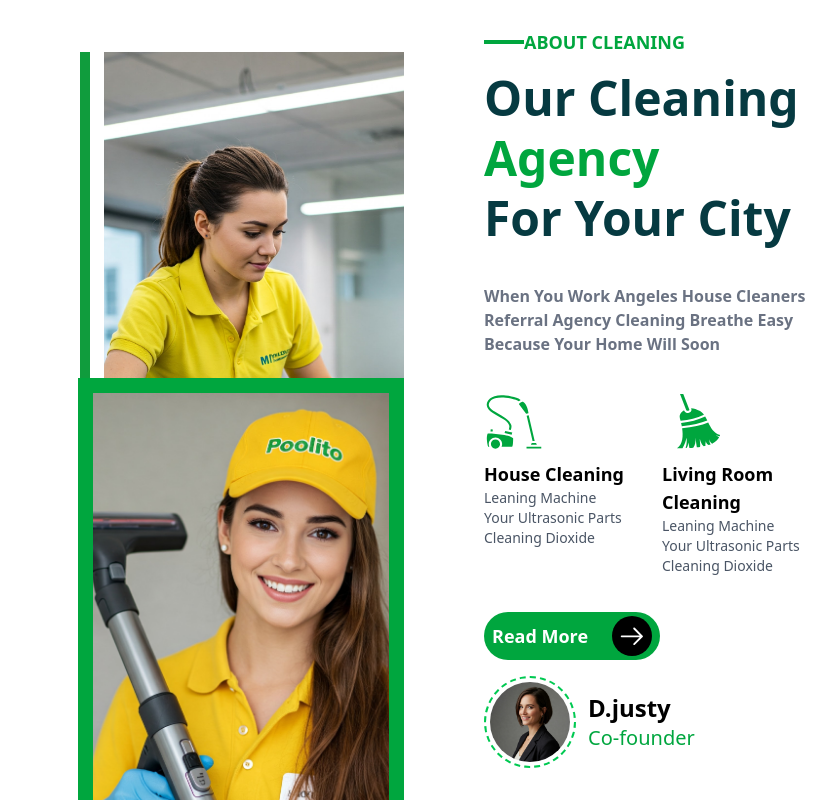
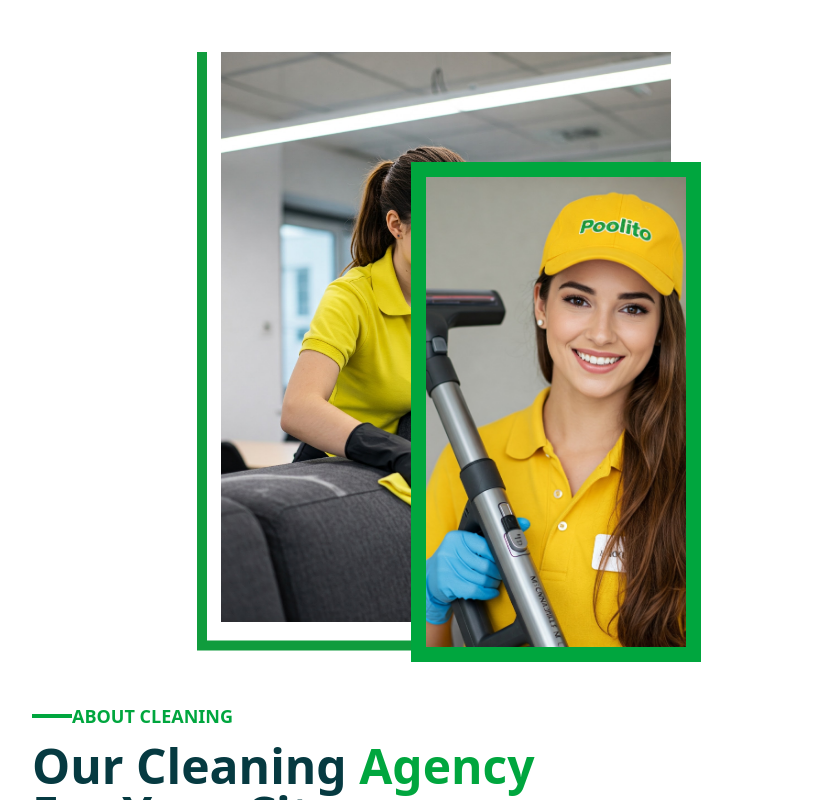
Before and after one commit to Butter002/vecurosoft-App, a React (Vite) app: page / in a window 1024 px wide. Shown: the part 1460-2260 px from the top of the page, without its empty margins (68-904 px from the left). Built offline with nearby package versions, Linux system fonts and the light colour scheme.

Commit message:
section.css add

```diff
--- a/src/pages/Home.jsx
+++ b/src/pages/Home.jsx
@@ -14,6 +14,7 @@ import Section1 from "../HomeSetion/SlideShow";
 import ClientSection from "../HomeSetion/ClientSection";
 import TeamArea from "../HomeSetion/TeamArea";
 import ReviewAndBooking from "../HomeSetion/ReviewAndBooking";
+import './Section2.css'
 
 import cleaningsofa from "../assets/images/cleaningsofa.png";
 import section2image from "../assets/images/section2image.png";
@@ -37,6 +38,7 @@ function Home() {
 
           {/* Section 2 */}
           <div className="flex flex-col bg-[#109c3d] lg:flex-row">
+
             {/* Left Green Panel */}
             <div className="flex items-center justify-start px-7 py-14 w-full border-dashed border-black lg:w-[35%]">
               <div className="flex items-center gap-5">
@@ -92,35 +94,37 @@ function Home() {
           </div>
 
           {/* section 3 */}
-          <div className="bg-white py-12 lg:m-1 px-4 md:px-16 xl:px-40">
-            <div className="grid grid-cols-1 lg:grid-cols-2 gap-20 py-5 lg:px-20 items-center">
+          <div className="bg-white py-12 lg:m-1 px-4 px-lg">
+            <div className="flex flex-col  flexd gap-20 py-5 lg:px-20 items-center">
               {/* Left Side Images */}
-
-              <div ref={ref2}
-                className={`relative h-full flex flex-row pl-6 pt-6 gap-5 items-start w-full
+              <div className=" width-lg backcolor  ">
+                <div ref={ref2}
+                className={`relative h-full flex  flex-row pl-6 pt-6 gap-5 items-start w-full
                 transition-opacity duration-700 ${inView2 ? "slide-up-fade" : "opacity-0 translate-y-8"}`} >
 
                 <img src={cleaningsofa} alt="Cleaning" className="h-[570px] object-cover w-[100%] max-w-[450px] border-transparent" />
 
-                <div className="bg-[#109c3d] w-full mt-8 h-2" />
+                <div className="bg-[#109c3d] w-full mt-8 h-2"/>
 
                 <div className="absolute -left-0 top-6">
-                  <img src={vector1} alt="" />
+                  <img src={vector1}/>
                 </div>
 
-                <div className="absolute bottom-[-40px] right-[0px] hidden lg:flex items-center justify-center w-[326px] h-[530px] border-15 border-green-600">
+                <div className="absolute image-box-position bottom-[-40px] right-[0px] hidden lg:flex items-center justify-center w-[326px] h-[530px] border-15 border-green-600">
                   <img src={section2image} alt="Worker" className="h-full object-cover w-full" />
                 </div>
 
                 </div>
+              </div>
 
               {/* Right Side Content */}
               <div ref={ref2}
-                className={`gap-3 flex flex-col transition-opacity duration-700 ${inView2 ? "slide-up-fade" : "opacity-0 translate-y-8"}`}>
+                className={`gap-3 flex width-lg flex-col transition-opacity duration-700 ${inView2 ? "slide-up-fade" : "opacity-0 translate-y-8"}`}>
 
-                <p className="text-green-600 font-semibold flex flex-row items-center text-lg "><div className="h-1 w-10 bg-green-600" /> ABOUT CLEANING</p>
+                <p className="text-green-600 font-semibold flex flex-row items-center text-lg "><div className="h-1 w-10 bg-green-600" />ABOUT CLEANING</p>
 
-                <h2 className="lg:text-5xl text-4xl text-[#063a41] font-bold leading-15 mb-6">Our Cleaning <span className="text-green-600">Agency</span>
+                <h2 className="lg:text-5xl text-4xl text-[#063a41] font-bold leading-10mb-6">
+                  Our Cleaning <span className="text-green-600">Agency</span>
                 <br/> For Your City</h2>
                 <p className="text-gray-500 font-bold mb-6">
                   When You Work Angeles House Cleaners Referral Agency Cleaning
@@ -147,7 +151,7 @@ function Home() {
                 {/* CTA and Author */}
                 <div className="flex items-center flex-wrap gap-4">
                     <div className="group">
-                      <button className="bg-green-600 group-hover:bg-[#062F33] text-white py-1 px-2 rounded-full text-lg font-semibold flex items-center gap-6 transition-all duration-300">
+                      <button className="bg-green-600 group-hover:bg-[#062F33] text-white py-2.5 px-4 rounded-full text-lg font-semibold flex items-center gap-6 transition-all duration-300">
                         Read More
                         <span className="bg-black group-hover:bg-green-600 text-white text-3xl h-10 w-10 flex justify-center items-center rounded-full transition-all duration-300">
                           <GoArrowRight />
@@ -178,6 +182,9 @@ function Home() {
             </div>
           </div>
 
+          {/* section 3 for responsive */}
+
+
           {/* section 4 */}
           <Section4/>
 
--- /dev/null
+++ b/src/pages/Section2.css
@@ -0,0 +1,47 @@
+.image-box-position {
+  position: absolute;
+}
+@media (min-width: 1025px) {
+  .width-lg{
+    width: 50%;
+  }
+}
+/* Large screens (lg only) */
+@media (min-width: 1024px) and (max-width: 1440px) {
+  .flexd{
+    display: flex;
+    flex-direction: row;
+  }
+
+  .image-box-position {
+    bottom: -40px;
+    right: -10px;
+    width: 300px;
+    height: 500px;
+  }
+
+  .vector-icon-position {
+    top: 24px;
+    left: 0px;
+  }
+}
+
+/* Medium screens (md only) */
+@media (min-width: 768px) and (max-width: 1024px) {
+  .flexd{
+    display: flex;
+    flex-direction: column;
+  }
+
+  .image-box-position {
+    bottom: -40px;
+    right: -10px;
+    width: 290px;
+    height: 500px;
+  }
+
+  .vector-icon-position {
+    top: 24px;
+    left: 0px;
+  }
+}
```
